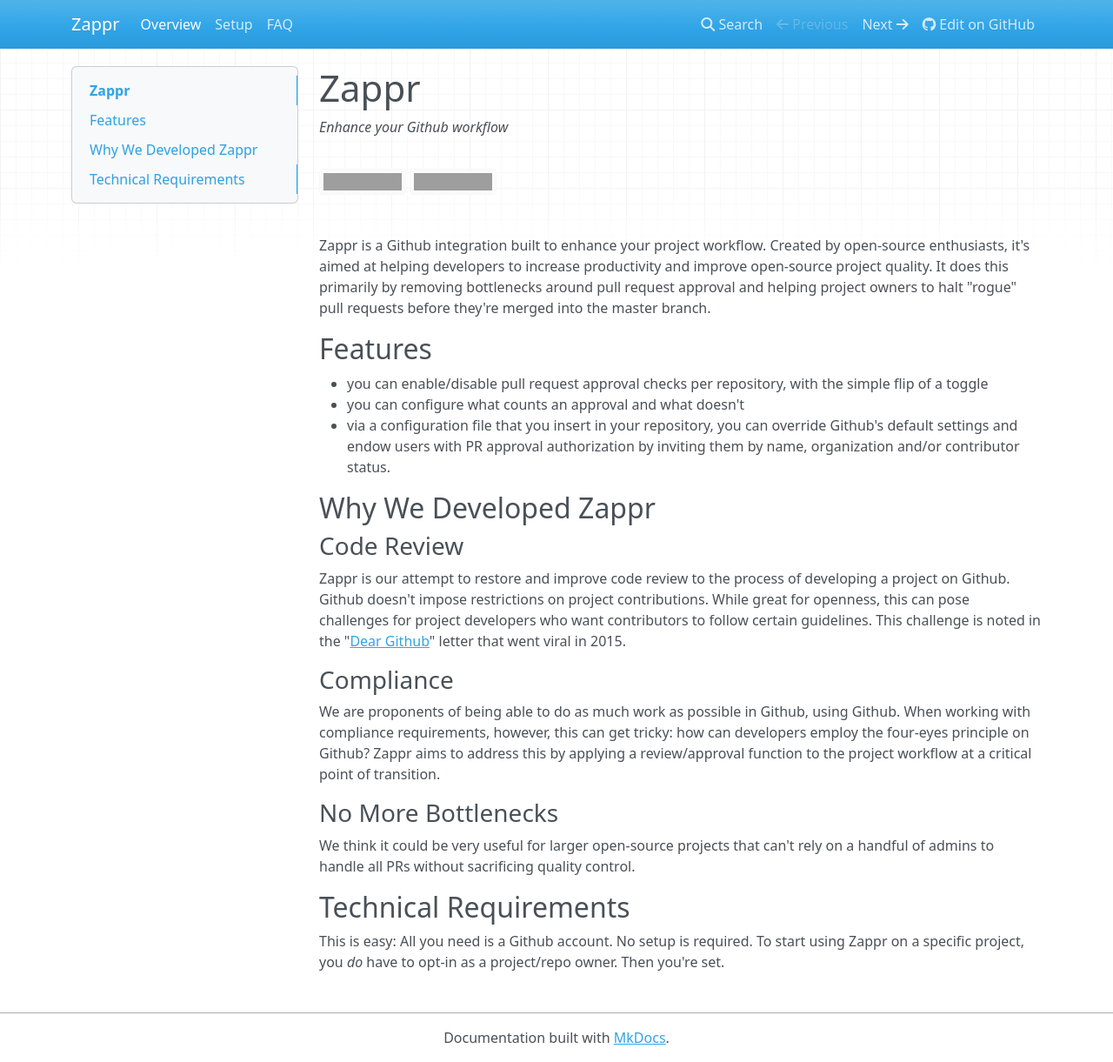
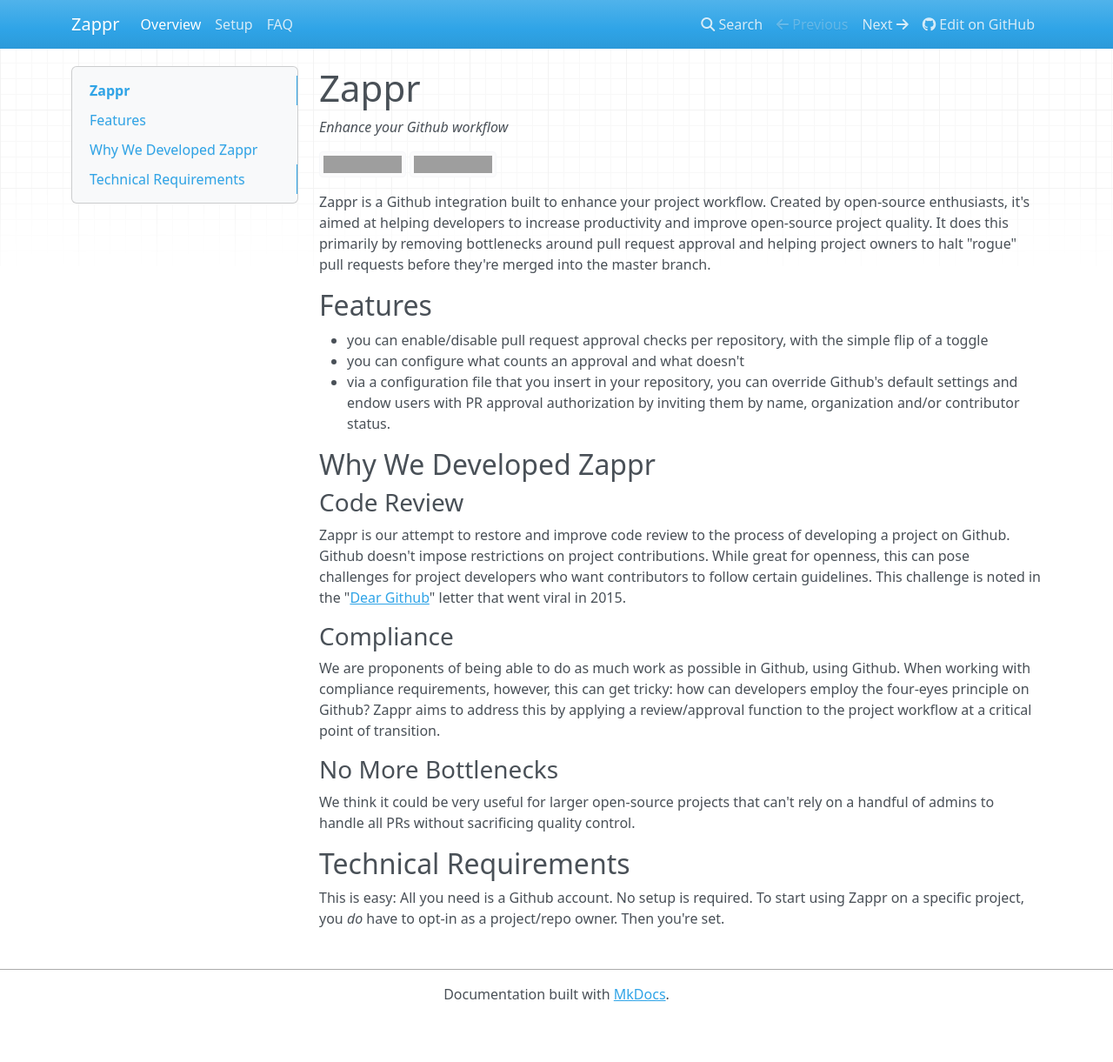
Before and after one commit to zalando/zappr, an MkDocs documentation site: the page built from docs/index.md, in a window 1280 px wide and 1221 px high. Shown: the whole window at 87% size. Built offline with MkDocs 1.6.1, drawn with Linux system fonts in a browser that asks for light colours; nearby versions of some CDN libraries; old or Windows-style settings are respelled for this version of MkDocs; grey boxes are pictures that could not be loaded.

Commit message:
#78 try again

```diff
--- a/mkdocs.yml
+++ b/mkdocs.yml
@@ -6,4 +6,4 @@ pages:
   - Overview: index.md
   - Setup: setup.md
   - FAQ: faq.md
-extra_css: [docs/images.css]
+extra_css: [images.css]
```
